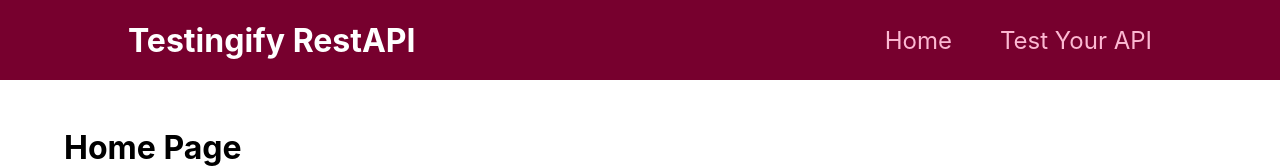
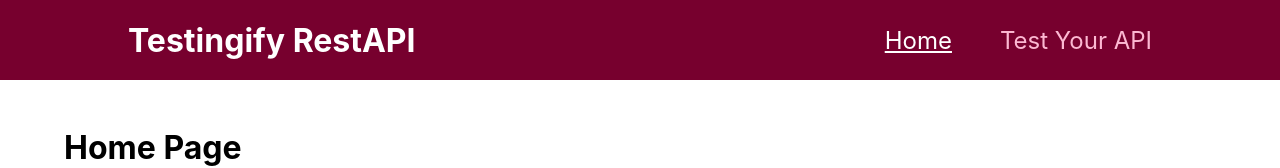
Before and after one commit to SeifA7mad/testingify-app, a Next.js app: page / in a window 1280 px wide. Shown: the top 168 px of the page. Built offline with nearby package versions, Linux system fonts and the light colour scheme.

Commit message:
NavigationItem

```diff
--- a/components/layout/MainNavigation.js
+++ b/components/layout/MainNavigation.js
@@ -2,6 +2,7 @@ import Link from 'next/link';
 import { useContext } from 'react';
 
 import { TestingResultsContext } from '../../context/TestingResultsContext';
+import NavigationItem from './NavigationItem';
 
 import classes from './MainNavigation.module.css';
 
@@ -15,20 +16,12 @@ const MainNavigation = () => {
       <div className={classes.logo}> Testingify RestAPI </div>
       <nav>
         <ul>
-          <li>
-            <Link href='/'> Home </Link>
-          </li>
-          <li>
-            <Link href='/test-api'> Test Your API </Link>
-          </li>
+          <NavigationItem link='/'> Home </NavigationItem>
+          <NavigationItem link='/test-api'> Test Your API </NavigationItem>
           {isResultsNotEmtpy && (
             <>
-              <li>
-                <Link href='/testing-results'> Results </Link>
-              </li>
-              <li>
-                <Link href='/testing-statistics'> Statistics </Link>
-              </li>
+              <NavigationItem link='/testing-results'> Results </NavigationItem>
+              <NavigationItem link='/testing-statistics'> Statistics </NavigationItem>
             </>
           )}
         </ul>
--- a/components/layout/MainNavigation.module.css
+++ b/components/layout/MainNavigation.module.css
@@ -21,19 +21,3 @@
   display: flex;
   align-items: baseline;
 }
-
-.header li {
-  margin-left: 3rem;
-}
-
-.header a {
-  text-decoration: none;
-  font-size: 1.5rem;
-  color: #fcb8d2;
-}
-
-.header a:hover,
-.header a:active,
-.header a.active {
-  color: white;
-}
--- /dev/null
+++ b/components/layout/NavigationItem.js
@@ -0,0 +1,20 @@
+import Link from 'next/link';
+import { useRouter } from 'next/router';
+
+import classes from './NavigationItem.module.css';
+
+const NavigationItem = (props) => {
+  const router = useRouter();
+
+  return (
+    <li className={classes.navigationItem}>
+      <Link href={props.link} passHref>
+        <a className={router.pathname === props.link ? classes.active : null}>
+          {props.children}
+        </a>
+      </Link>
+    </li>
+  );
+};
+
+export default NavigationItem;
--- /dev/null
+++ b/components/layout/NavigationItem.module.css
@@ -0,0 +1,20 @@
+.navigationItem {
+  margin-left: 3rem;
+}
+
+.navigationItem a {
+  text-decoration: none;
+  font-size: 1.5rem;
+  color: #fcb8d2;
+}
+
+.navigationItem a:hover,
+.navigationItem a:active,
+.navigationItem {
+  color: white;
+}
+
+.navigationItem .active {
+    text-decoration: underline;
+    color: white;
+}
```
